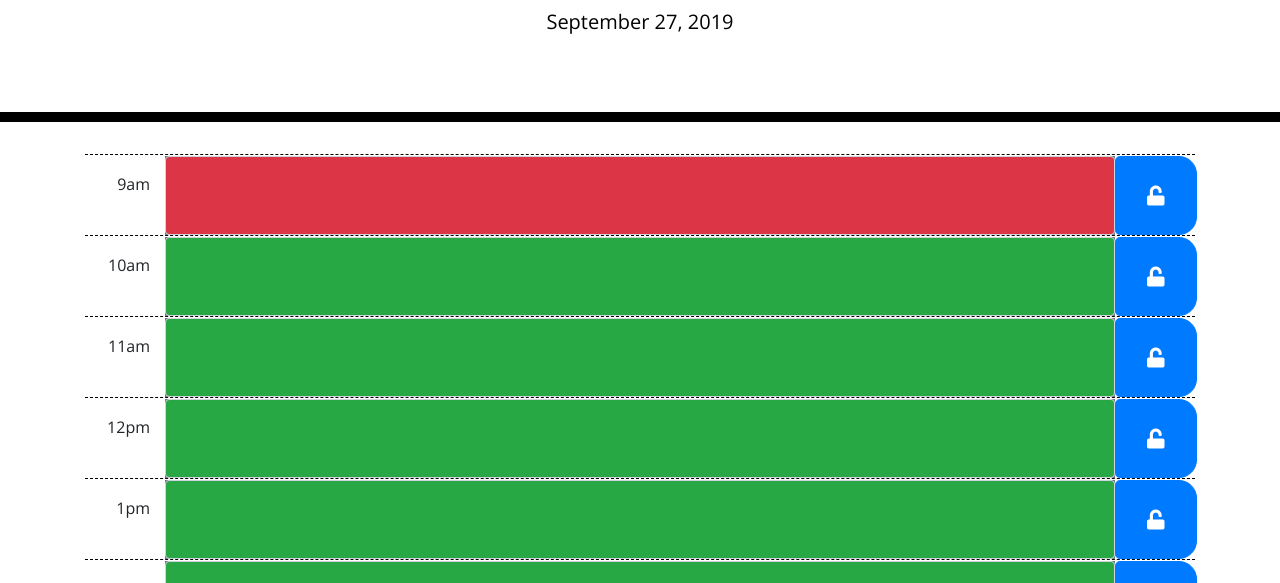
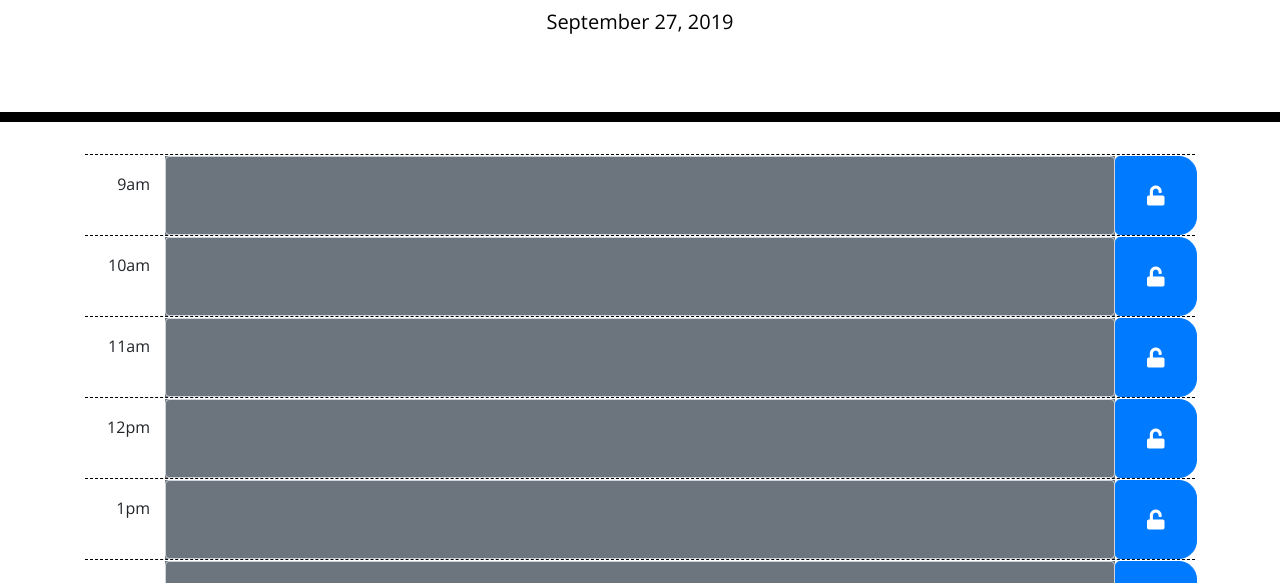
Before and after one commit to dprimachenko/Daily-Planner, a plain HTML site: page index.html in a window 1280 px wide. Shown: the part 182-765 px from the top of the page. Drawn offline with nearby package versions, Linux system fonts and the light colour scheme.

Commit message:
modified time for military format

```diff
--- a/index.html
+++ b/index.html
@@ -89,10 +89,8 @@
     <script src="https://cdnjs.cloudflare.com/ajax/libs/moment.js/2.24.0/moment.min.js"></script>
     <script src=./moment-with-locales.js></script>
     <script type="text/javascript">
-      let currentHr = moment().format('HH').charAt(0)+moment().format('HH').charAt(1);
-      if (moment().format('LT').charAt(1) == ":") {
-        currentHr = moment().format('LT').charAt(0);
-      }
+      //console.log();
+      let currentHr = moment().format('HH');
       let btns = [9,10,11,12,1,2,3,4,5];
       let btnsM = [9,10,11,12,13,14,15,16,17];
       $(document).ready(function(){
```
